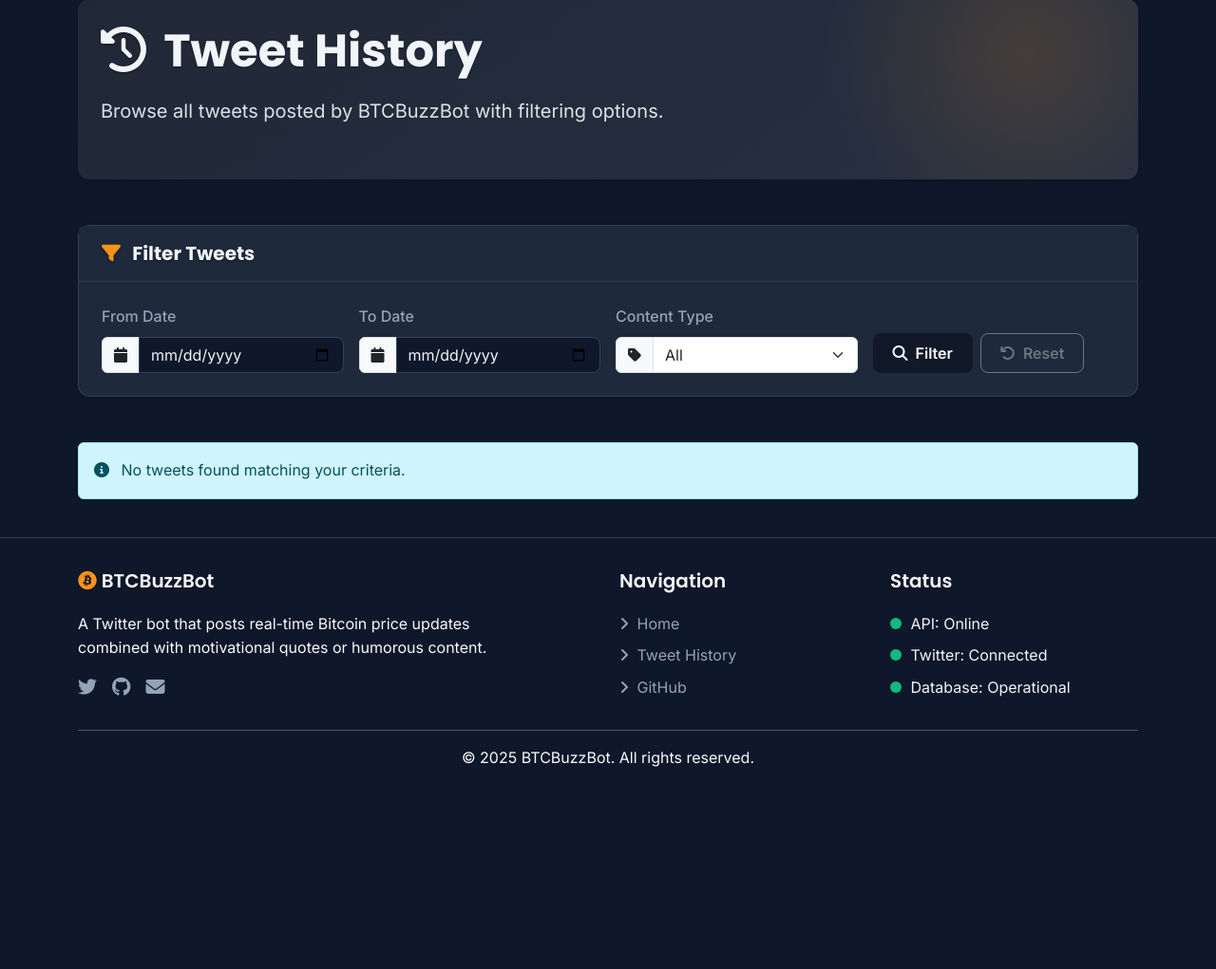
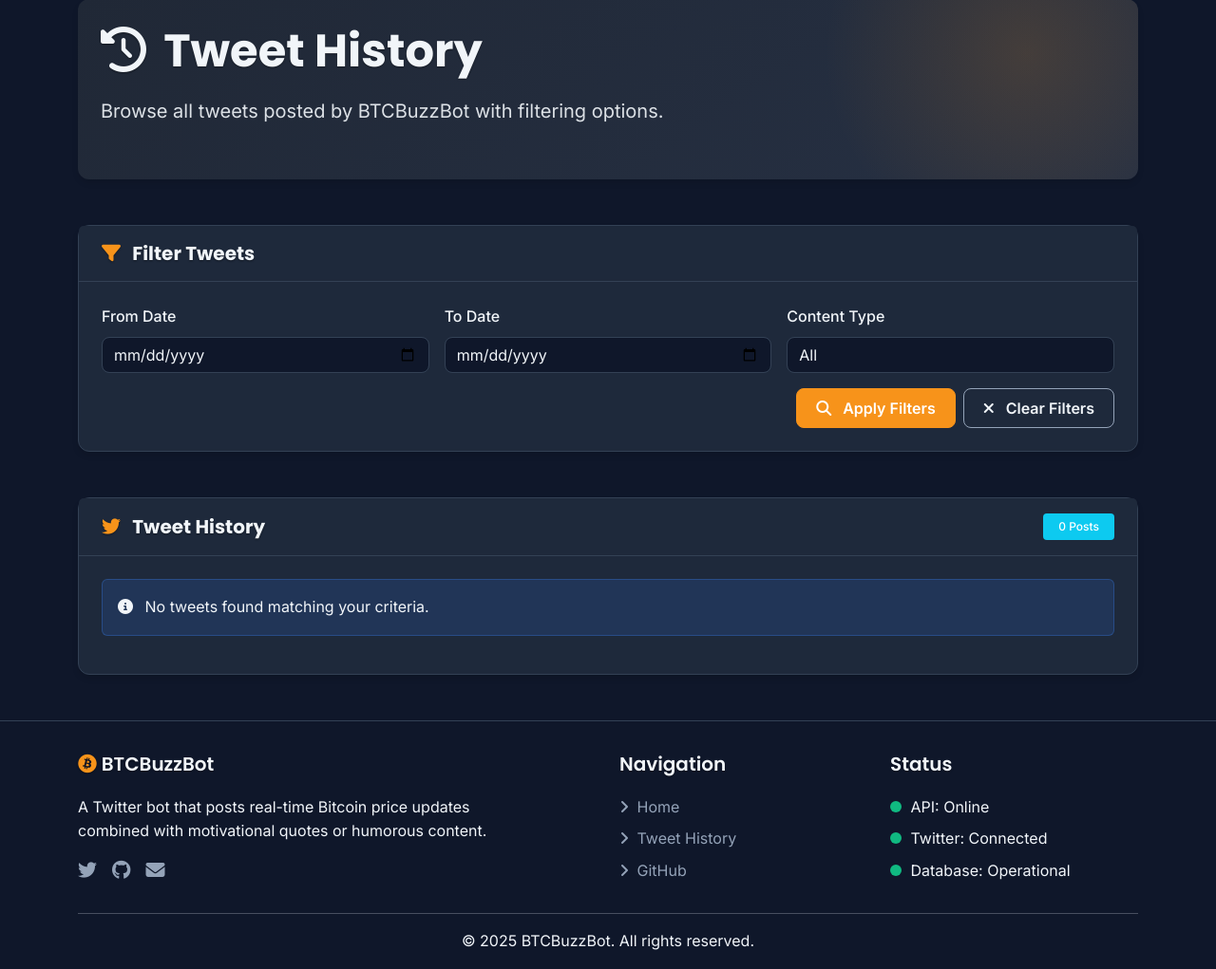
Before and after one commit to DITreneris/btcbuzzbot, a Flask app: page /posts in a window 1280 px wide. Shown: the part 116-1137 px from the top of the page at 95% size. Before the commit the page ends 924 px from the top, so only its background shows below. Run offline with Flask 3, Linux system fonts and the light colour scheme; data that the repository does not hold is empty.

Commit message:
Update web interface with modernized design

```diff
--- a/static/css/style.css
+++ b/static/css/style.css
@@ -112,6 +112,7 @@
   box-shadow: 0 4px 6px rgba(0, 0, 0, 0.1);
   transition: transform 0.3s ease, box-shadow 0.3s ease;
   margin-bottom: var(--spacing-lg);
+  color: var(--text-light);
 }
 
 .card:hover {
@@ -135,10 +136,19 @@
   padding: var(--spacing-lg);
 }
 
+.card-body p {
+  color: var(--text-light);
+}
+
+.card .text-muted {
+  color: var(--text-muted) !important;
+}
+
 .card-footer {
-  background-color: #fff;
-  border-top: 1px solid var(--secondary);
+  background-color: var(--primary-dark);
+  border-top: 1px solid var(--border-color);
   padding: var(--spacing-md) var(--spacing-lg);
+  color: var(--text-muted);
 }
 
 /* Header and Navigation */
@@ -533,4 +543,46 @@
   from { opacity: 0; transform: translateY(10px); }
   to { opacity: 1; transform: translateY(0); }
 }
+
+/* About section specific styles */
+.about-content h4 {
+  margin-top: 1.5rem;
+  color: var(--text-light);
 }
+
+.about-content p,
+.about-content ul,
+.about-content li {
+  color: var(--text-light);
+}
+
+/* Fix warning alert text color */
+.alert-warning {
+  background-color: rgba(247, 147, 26, 0.15);
+  border-color: rgba(247, 147, 26, 0.3);
+  color: var(--text-light);
+}
+
+.alert-warning h5 {
+  color: var(--accent);
+}
+
+/* Improve contrast for information alerts */
+.alert-info {
+  background-color: rgba(59, 130, 246, 0.15);
+  border-color: rgba(59, 130, 246, 0.3);
+  color: var(--text-light);
+}
+
+/* Utility classes */
+.text-accent {
+  color: var(--accent) !important;
+}
+
+.text-light {
+  color: var(--text-light) !important;
+}
+
+.text-muted {
+  color: var(--text-muted) !important;
+}
--- a/templates/posts.html
+++ b/templates/posts.html
@@ -16,44 +16,36 @@
 
 <div class="row mb-4">
     <div class="col-12">
-        <!-- Filter Form -->
-        <div class="card">
-            <div class="card-header bg-white">
+        <!-- Filters -->
+        <div class="card mb-4">
+            <div class="card-header">
                 <h3 class="mb-0"><i class="fas fa-filter me-2 bitcoin-icon"></i> Filter Tweets</h3>
             </div>
             <div class="card-body">
-                <form method="get" action="{{ url_for('posts') }}" class="row g-3">
-                    <div class="col-md-3">
-                        <label for="date_from" class="form-label">From Date</label>
-                        <div class="input-group">
-                            <span class="input-group-text"><i class="fas fa-calendar"></i></span>
+                <form action="{{ url_for('posts') }}" method="get" class="row g-3">
+                    <div class="col-md-4">
+                        <label for="date_from" class="form-label text-light">From Date</label>
                         <input type="date" class="form-control" id="date_from" name="date_from" value="{{ date_from }}">
                     </div>
-                    </div>
-                    <div class="col-md-3">
-                        <label for="date_to" class="form-label">To Date</label>
-                        <div class="input-group">
-                            <span class="input-group-text"><i class="fas fa-calendar"></i></span>
+                    <div class="col-md-4">
+                        <label for="date_to" class="form-label text-light">To Date</label>
                         <input type="date" class="form-control" id="date_to" name="date_to" value="{{ date_to }}">
                     </div>
-                    </div>
-                    <div class="col-md-3">
-                        <label for="content_type" class="form-label">Content Type</label>
-                        <div class="input-group">
-                            <span class="input-group-text"><i class="fas fa-tag"></i></span>
-                            <select class="form-select" id="content_type" name="content_type">
-                                <option value="" {% if not content_type %}selected{% endif %}>All</option>
-                                <option value="quote" {% if content_type == 'quote' %}selected{% endif %}>Quotes</option>
-                                <option value="joke" {% if content_type == 'joke' %}selected{% endif %}>Jokes</option>
+                    <div class="col-md-4">
+                        <label for="content_type" class="form-label text-light">Content Type</label>
+                        <select class="form-control" id="content_type" name="content_type">
+                            <option value="">All</option>
+                            <option value="price" {% if content_type == 'price' %}selected{% endif %}>Price Update</option>
+                            <option value="quote" {% if content_type == 'quote' %}selected{% endif %}>Quote</option>
+                            <option value="joke" {% if content_type == 'joke' %}selected{% endif %}>Joke</option>
                         </select>
                     </div>
-                    </div>
-                    <div class="col-md-3 d-flex align-items-end">
-                        <button type="submit" class="btn btn-primary me-2">
-                            <i class="fas fa-search me-1"></i> Filter
+                    <div class="col-12 d-flex justify-content-end">
+                        <button type="submit" class="btn btn-accent me-2">
+                            <i class="fas fa-search me-2"></i> Apply Filters
                         </button>
-                        <a href="{{ url_for('posts') }}" class="btn btn-outline-secondary">
-                            <i class="fas fa-undo me-1"></i> Reset
+                        <a href="{{ url_for('posts') }}" class="btn btn-outline-light">
+                            <i class="fas fa-times me-2"></i> Clear Filters
                         </a>
                     </div>
                 </form>
@@ -62,80 +54,94 @@
     </div>
 </div>
 
-<!-- Tweet List -->
-<div class="row">
-    <div class="col-12">
-        {% if posts %}
+<!-- Tweets -->
 <div class="card">
-                <div class="card-header bg-white d-flex justify-content-between align-items-center">
-                    <h3 class="mb-0"><i class="fab fa-twitter me-2 bitcoin-icon"></i> Tweets</h3>
-                    <span class="badge bg-primary px-3 py-2">Total: {{ total }}</span>
+    <div class="card-header d-flex justify-content-between align-items-center">
+        <h3 class="mb-0"><i class="fab fa-twitter me-2 bitcoin-icon"></i> Tweet History</h3>
+        <span class="badge bg-info px-3 py-2">{{ total }} Posts</span>
     </div>
     <div class="card-body">
-                    <div class="row">
+        {% if posts %}
+            <div class="table-responsive">
+                <table class="table table-dark table-hover">
+                    <thead>
+                        <tr>
+                            <th>Time</th>
+                            <th>Content</th>
+                            <th>Type</th>
+                            <th>Engagement</th>
+                        </tr>
+                    </thead>
+                    <tbody>
                         {% for post in posts %}
-                            <div class="col-md-6 mb-4">
-                                <div class="tweet-card">
-                                    <div class="tweet-header">
-                                        <div class="tweet-avatar">
-                                            <img src="{{ url_for('static', filename='img/favicon.png') }}" alt="BTCBuzzBot" class="img-fluid rounded-circle">
-                                        </div>
-                                        <div class="tweet-info">
-                                            <h5 class="mb-0">BTCBuzzBot</h5>
-                                            <div class="text-muted small">{{ post.timestamp }}</div>
-                                        </div>
-                                    </div>
-                                    <div class="tweet-content">
-                                        {{ post.tweet }}
-                                    </div>
-                                    <div class="tweet-actions">
-                                        <span><i class="fas fa-heart text-danger"></i> {{ post.likes }}</span>
-                                        <span><i class="fas fa-retweet text-success"></i> {{ post.retweets }}</span>
-                                        <span class="badge {% if post.content_type == 'quote' %}bg-success{% else %}bg-info{% endif %}">
+                            <tr>
+                                <td class="text-nowrap">{{ post.timestamp }}</td>
+                                <td>{{ post.content }}</td>
+                                <td>
+                                    <span class="badge {% if post.content_type == 'price' %}bg-primary{% elif post.content_type == 'quote' %}bg-success{% else %}bg-warning{% endif %}">
                                         {{ post.content_type }}
                                     </span>
-                                        <span class="badge bg-primary ms-2">
-                                            ${{ "{:,.2f}".format(post.price) }}
+                                </td>
+                                <td class="text-nowrap">
+                                    <span class="me-3">
+                                        <i class="fas fa-heart text-danger"></i> {{ post.likes or 0 }}
                                     </span>
-                                    </div>
-                                    {% if post.tweet_id %}
-                                        <div class="p-3 border-top">
-                                            <a href="https://twitter.com/btcbuzzbot/status/{{ post.tweet_id }}" target="_blank" class="btn btn-sm btn-outline-primary">
-                                                <i class="fab fa-twitter me-1"></i> View on Twitter
-                                            </a>
-                                        </div>
-                                    {% endif %}
-                                </div>
-                            </div>
+                                    <span>
+                                        <i class="fas fa-retweet text-success"></i> {{ post.retweets or 0 }}
+                                    </span>
+                                </td>
+                            </tr>
                         {% endfor %}
+                    </tbody>
+                </table>
             </div>
 
             <!-- Pagination -->
             {% if total_pages > 1 %}
-                        <nav aria-label="Tweet pagination" class="mt-4">
+                <nav aria-label="Page navigation" class="mt-4">
                     <ul class="pagination justify-content-center">
-                                <li class="page-item {% if page == 1 %}disabled{% endif %}">
-                                    <a class="page-link" href="{{ url_for('posts', page=page-1, per_page=per_page, date_from=date_from, date_to=date_to, content_type=content_type) }}" aria-label="Previous">
-                                        <span aria-hidden="true">&laquo;</span>
+                        {% if page > 1 %}
+                            <li class="page-item">
+                                <a class="page-link bg-dark text-light border-secondary" href="{{ url_for('posts', page=page-1, per_page=per_page, date_from=date_from, date_to=date_to, content_type=content_type) }}">
+                                    <i class="fas fa-chevron-left"></i>
                                 </a>
                             </li>
+                        {% else %}
+                            <li class="page-item disabled">
+                                <span class="page-link bg-dark text-muted border-secondary">
+                                    <i class="fas fa-chevron-left"></i>
+                                </span>
+                            </li>
+                        {% endif %}
 
                         {% for p in range(1, total_pages + 1) %}
-                                    <li class="page-item {% if p == page %}active{% endif %}">
-                                        <a class="page-link" href="{{ url_for('posts', page=p, per_page=per_page, date_from=date_from, date_to=date_to, content_type=content_type) }}">{{ p }}</a>
+                            {% if p == page %}
+                                <li class="page-item active">
+                                    <span class="page-link bg-accent border-accent">{{ p }}</span>
                                 </li>
+                            {% else %}
+                                <li class="page-item">
+                                    <a class="page-link bg-dark text-light border-secondary" href="{{ url_for('posts', page=p, per_page=per_page, date_from=date_from, date_to=date_to, content_type=content_type) }}">{{ p }}</a>
+                                </li>
+                            {% endif %}
                         {% endfor %}
 
-                                <li class="page-item {% if page == total_pages %}disabled{% endif %}">
-                                    <a class="page-link" href="{{ url_for('posts', page=page+1, per_page=per_page, date_from=date_from, date_to=date_to, content_type=content_type) }}" aria-label="Next">
-                                        <span aria-hidden="true">&raquo;</span>
+                        {% if page < total_pages %}
+                            <li class="page-item">
+                                <a class="page-link bg-dark text-light border-secondary" href="{{ url_for('posts', page=page+1, per_page=per_page, date_from=date_from, date_to=date_to, content_type=content_type) }}">
+                                    <i class="fas fa-chevron-right"></i>
                                 </a>
                             </li>
+                        {% else %}
+                            <li class="page-item disabled">
+                                <span class="page-link bg-dark text-muted border-secondary">
+                                    <i class="fas fa-chevron-right"></i>
+                                </span>
+                            </li>
+                        {% endif %}
                     </ul>
                 </nav>
             {% endif %}
-                </div>
-            </div>
         {% else %}
             <div class="alert alert-info">
                 <i class="fas fa-info-circle me-2"></i> No tweets found matching your criteria.
```
Also changed, not shown: templates/admin.html (+26 -21 lines), templates/home.html (+7 -7 lines). Lines whose indentation alone changed are shown as unchanged.
